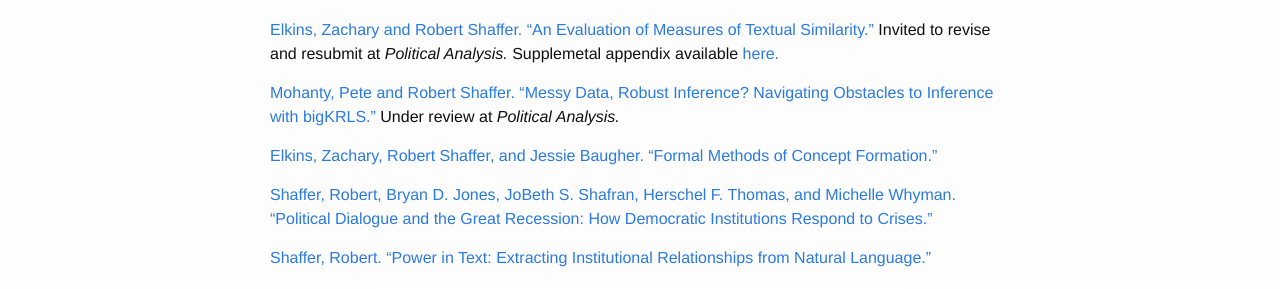
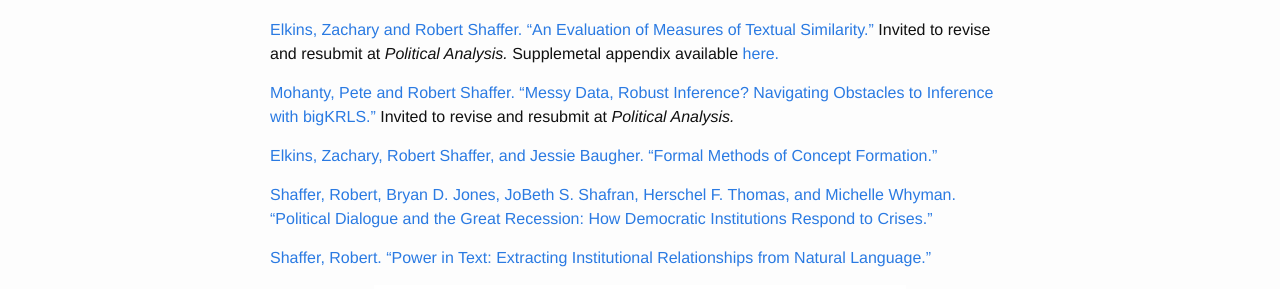
Before and after one commit to rbshaffer/rbshaffer.github.io, a Jekyll site: the page built from _pages/01_research.md, in a window 1280 px wide. Shown: the part 569-858 px from the top of the page. Built offline with Jekyll 4.4.1, drawn with Linux system fonts in a browser that asks for light colours.

Commit message:
Updating research/CV.

```diff
--- a/_pages/01_research.md
+++ b/_pages/01_research.md
@@ -21,7 +21,7 @@
 <h2>Working Papers</h2>
 <a href="/_includes/evaluation-measures-textual.pdf" target="_blank">Elkins, Zachary and Robert Shaffer. "An Evaluation of Measures of Textual Similarity."</a> Invited to revise and resubmit at <em>Political Analysis.</em> Supplemetal appendix available <a href="/_includes/similarity-appendix.pdf" target="_blank">here.
 
-<a href="/_includes/mohanty_shaffer_bigkrls_paper.pdf" target="_blank">Mohanty, Pete and Robert Shaffer. "Messy Data, Robust Inference? Navigating Obstacles to Inference with bigKRLS."</a> Under review at <em>Political Analysis.</em>
+<a href="/_includes/mohanty_shaffer_bigkrls_paper.pdf" target="_blank">Mohanty, Pete and Robert Shaffer. "Messy Data, Robust Inference? Navigating Obstacles to Inference with bigKRLS."</a> Invited to revise and resubmit at <em>Political Analysis.</em>
 
 <a href="/_includes/formal-methods-concept.pdf" target="_blank">Elkins, Zachary, Robert Shaffer, and Jessie Baugher. "Formal Methods of Concept Formation."</a>
 
```
Also changed, not shown: 1 other file.
